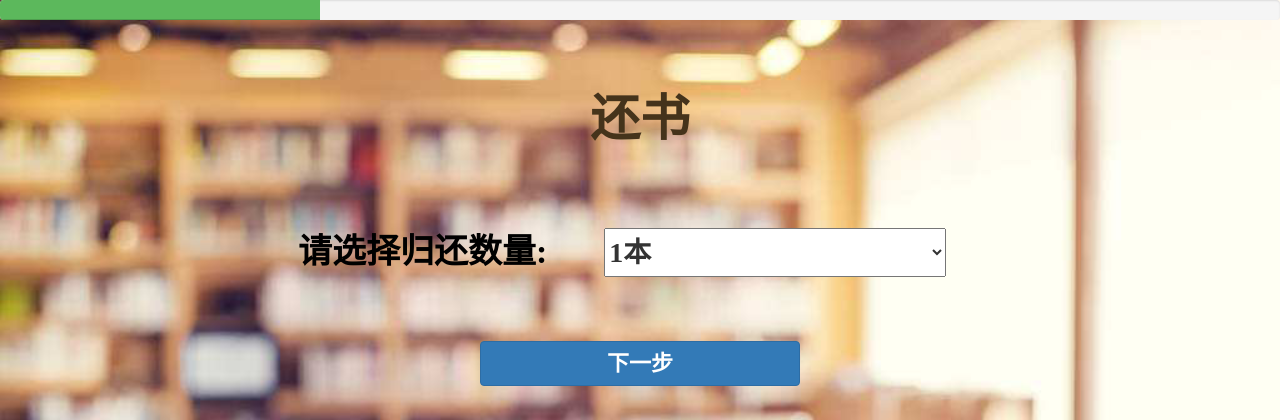
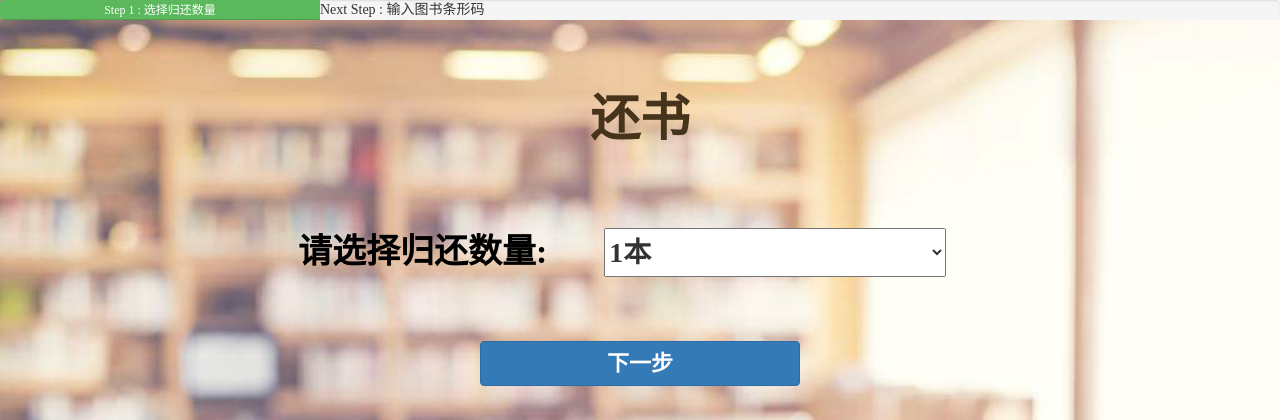
Before and after one commit to xsthhh/LibraryManagement, a PHP site: page /return.html in a window 1280 px wide. Shown: the top 420 px of the page. Run offline with PHP 8.4, Linux system fonts and the light colour scheme.

Commit message:
借书、还书、续借部分根据老师提的建议进行修改。已修改完毕“

```diff
--- a/css/borrow-return.css
+++ b/css/borrow-return.css
@@ -62,3 +62,9 @@ body {
 	width: 80%;
 	font-size: 20px;
 }
+/*最多借阅提醒*/
+.tip_num {
+	color: red;
+	margin-top: 2%;
+	font-size: 16px;
+}
--- a/js/borrow-return.js
+++ b/js/borrow-return.js
@@ -33,7 +33,18 @@ function init() {
         $("#tip-1").hide();
         $("#first-step").hide();
         //step 2 组件
+        // borrow
         $("#progressbar").css("width","50%");
+        $("#progressbar").text("Step 2 : 输入图书条形码");
+        $("#next-step").text("Next Step : 确认借阅图书");
+        // return
+        $("#progressbar-return").css("width","50%");
+        $("#progressbar-return").text("Step 2 : 输入图书条形码");
+        $("#next-step-return").text("Next Step : 确认归还图书");
+        //renew
+        $("#progressbar-renew").css("width","50%");
+        $("#progressbar-renew").text("Step 2 : 输入图书条形码");
+        $("#next-step-renew").text("Next Step : 确认续借图书");
         // codebar - step 2
          //获取step1中选择项
         var index = $('option:selected', '#selectbar').index();
@@ -58,6 +69,8 @@ function init() {
    		$("#tip-2").show();
    		$("#second-stepback").show();
    		$("#second-step").show();
+
+        $("#tip_num").show();
     });
 
     $("#second-stepback").click(function(){
@@ -67,6 +80,17 @@ function init() {
         $("#first-step").show();
         //step 2 组件
         $("#progressbar").css("width","25%");
+        $("#progressbar").text("Step 1 : 选择借阅数量");
+        $("#next-step").text("Next Step : 输入图书条形码");
+         // return
+        $("#progressbar-return").css("width","25%");
+        $("#progressbar-return").text("Step 1 : 选择归还数量");
+        $("#next-step-return").text("Next Step : 输入图书条形码");
+        //renew
+        $("#progressbar-renew").css("width","25%");
+        $("#progressbar-renew").text("Step 1 : 选择续借数量");
+        $("#next-step-renew").text("Next Step : 输入图书条形码");
+
         // codebar - step 2
     	$("#codebar-1").hide();
    		$("#codebar-2").hide();
@@ -75,6 +99,17 @@ function init() {
    		$("#tip-2").hide();
    		$("#second-stepback").hide();
    		$("#second-step").hide();
+        //使文本框中值清空
+        $("#codebar-input-1").val("");
+        $("#book_name1").hide();
+        $("#codebar-input-2").val("");
+        $("#book_name2").hide();
+        $("#codebar-input-3").val("");
+        $("#book_name3").hide();
+        $("#codebar-input-4").val("");
+        $("#book_name4").hide();
+
+        $("#tip_num").show();
     });
 
     $("#second-step").click(function(){
@@ -89,6 +124,16 @@ function init() {
    		$("#second-step").hide();
    		//step 3 组件
    		$("#progressbar").css("width","75%");
+        $("#progressbar").text("Step 3 : 确认借阅图书");
+        $("#next-step").text("Next Step : 完成借阅！");
+         // return
+        $("#progressbar-return").css("width","75%");
+        $("#progressbar-return").text("Step 3 : 确认归还图书");
+        $("#next-step-return").text("Next Step : 完成还书！");
+        //renew
+        $("#progressbar-renew").css("width","75%");
+        $("#progressbar-renew").text("Step 3 : 确认续借图书");
+        $("#next-step-renew").text("Next Step : 完成续借！");
         $(".my-table").show();
         //table
        var index = $('option:selected', '#selectbar').index();
@@ -119,6 +164,7 @@ function init() {
         $("#tip-3").show();
         $("#third-stepback").show();
         $("#third-step").show();
+        $("#tip_num").show();
     });
 
     $("#third-stepback").click(function(){
@@ -153,10 +199,22 @@ function init() {
    		$("#second-step").show();
    		//step 3 组件
    		$("#progressbar").css("width","50%");
+        $("#progressbar").text("Step 2 : 输入图书条形码");
+        $("#next-step").text("Next Step : 确认借阅图书");
+         // return
+        $("#progressbar-return").css("width","50%");
+        $("#progressbar-return").text("Step 2 : 输入图书条形码");
+        $("#next-step-return").text("Next Step : 确认归还图书");
+        //renew
+        $("#progressbar-renew").css("width","50%");
+        $("#progressbar-renew").text("Step 2 : 输入图书条形码");
+        $("#next-step-renew").text("Next Step : 确认续借图书");
+
         $(".my-table").hide();
         $("#tip-3").hide();
         $("#third-stepback").hide();
         $("#third-step").hide();
+        $("#tip_num").show();
     });
 
     $("#third-step").click(function(){
@@ -167,7 +225,56 @@ function init() {
         $("#third-step").hide();
    		//step 4 组件
    		$("#progressbar").css("width","100%");
+        $("#progressbar").text("Step 4 : 完成借阅！");
+        $("#next-step").text("");
+         // return
+        $("#progressbar-return").css("width","100%");
+        $("#progressbar-return").text("Step 4 : 完成还书！");
+        $("#next-step-return").text("");
+        //renew
+        $("#progressbar-renew").css("width","100%");
+        $("#progressbar-renew").text("Step 4 : 完成续借！");
+        $("#next-step-renew").text("");
         $("#tip-4").show();
         $("#forth-step").show();
+        $("#tip_num").hide();
+    });
+
+    //输入正确的条形编码后出现书名和作者提示
+    $("#book_name1").hide();
+    $("#book_name2").hide();
+    $("#book_name3").hide();
+    $("#book_name4").hide();
+    $("#codebar-input-1").bind('input propertychange',function() {
+         if($(this).val()=="978-7-115-43978-9") {
+            $("#book_name1").show();
+         }
+         else {
+            $("#book_name1").hide();
+         }
+    });
+    $("#codebar-input-2").bind('input propertychange',function() {
+         if($(this).val()=="978-7-115-43978-9") {
+            $("#book_name2").show();
+         }
+         else {
+            $("#book_name2").hide();
+         }
+    });
+    $("#codebar-input-3").bind('input propertychange',function() {
+         if($(this).val()=="978-7-115-43978-9") {
+            $("#book_name3").show();
+         }
+         else {
+            $("#book_name3").hide();
+         }
+    });
+    $("#codebar-input-4").bind('input propertychange',function() {
+         if($(this).val()=="978-7-115-43978-9") {
+            $("#book_name4").show();
+         }
+         else {
+            $("#book_name4").hide();
+         }
     });
 }
--- a/return.html
+++ b/return.html
@@ -10,8 +10,9 @@
   </head>
   <body>
     <div class="progress">
-          <div class="progress-bar progress-bar-success" role="progressbar" aria-valuenow="25" aria-valuemin="0" aria-valuemax="100" style="width: 25%;" id="progressbar">
-          </div>
+          <div class="progress-bar progress-bar-success" role="progressbar" aria-valuenow="25" aria-valuemin="0" aria-valuemax="100" style="width: 25%;" id="progressbar-return">
+          Step 1 : 选择归还数量</div>
+          <div id="next-step-return">Next Step : 输入图书条形码</div>
        </div>
     <center>
          <div class="title">还书</div>
@@ -35,19 +36,23 @@
          <div class="tip-2" id="tip-4">归还成功！</div>
         <!-- codebar 1 -->
         <div class="input-group codebar" id="codebar-1">
-            <input type="text" class="form-control" placeholder="条形码号">
+            <input type="text" class="form-control" placeholder="条形码号" id="codebar-input-1" >
+            <div id="book_name1">《Android:第一行代码》--郭霖</div>
         </div>
         <!-- codebar 2 -->
         <div class="input-group codebar" id="codebar-2">
-            <input type="text" class="form-control" placeholder="条形码号">
+            <input type="text" class="form-control" placeholder="条形码号" id="codebar-input-2">
+             <div id="book_name2">《Android:第一行代码》--郭霖</div>
         </div>
         <!-- codebar 3 -->
         <div class="input-group codebar" id="codebar-3">
-            <input type="text" class="form-control" placeholder="条形码号">
+            <input type="text" class="form-control" placeholder="条形码号" id="codebar-input-3">
+            <div id="book_name3">《Android:第一行代码》--郭霖</div>
         </div>
         <!-- codebar 4 -->
         <div class="input-group codebar" id="codebar-4">
-            <input type="text" class="form-control" placeholder="条形码号">
+            <input type="text" class="form-control" placeholder="条形码号" id="codebar-input-4">
+            <div id="book_name4">《Android:第一行代码》--郭霖</div>
         </div>
         <table class="table table-hover my-table">
         <thead>
@@ -64,28 +69,28 @@
                <td>978-7-115-43978-9</td>
                <td>Android:第一行代码</td>
                <td>郭霖</td>
-               <td>2017-12-10</td>
+               <td>2017-12-01</td>
                <td>2017-12-31</td>
           </tr>
           <tr id="msg-2">
                <td>978-7-115-43978-9</td>
                <td>Android:第一行代码</td>
                <td>郭霖</td>
-               <td>2017-12-10</td>
+               <td>2017-12-01</td>
                <td>2017-12-31</td>
           </tr>
           <tr id="msg-3">
                <td>978-7-115-43978-9</td>
                <td>Android:第一行代码</td>
                <td>郭霖</td>
-               <td>2017-12-10</td>
+               <td>2017-12-01</td>
                <td>2017-12-31</td>
           </tr>
           <tr id="msg-4">
                <td>978-7-115-43978-9</td>
                <td>Android:第一行代码</td>
                <td>郭霖</td>
-               <td>2017-12-10</td>
+               <td>2017-12-01</td>
                <td>2017-12-31</td>
           </tr>
         </tbody>
@@ -102,6 +107,7 @@
         </div>
         <!-- forth step -->
         <button type="button" class="btn btn-warning my-btn" id="forth-step">返回个人中心</button>
+        <!-- <div class="tip_num" id="tip_num">**您最多可借阅10本图书，当前已借阅6本。最多可再借阅4本图书！</div> -->
       </center>
   </body>
   <script type="text/javascript" src="lib/jquery.js"></script>
```
Also changed, not shown: borrow.html (+11 -5 lines), renew.html (+12 -6 lines), README.md, css/img/bg.png, css/img/bg2.png (added). Lines whose indentation alone changed are shown as unchanged.
